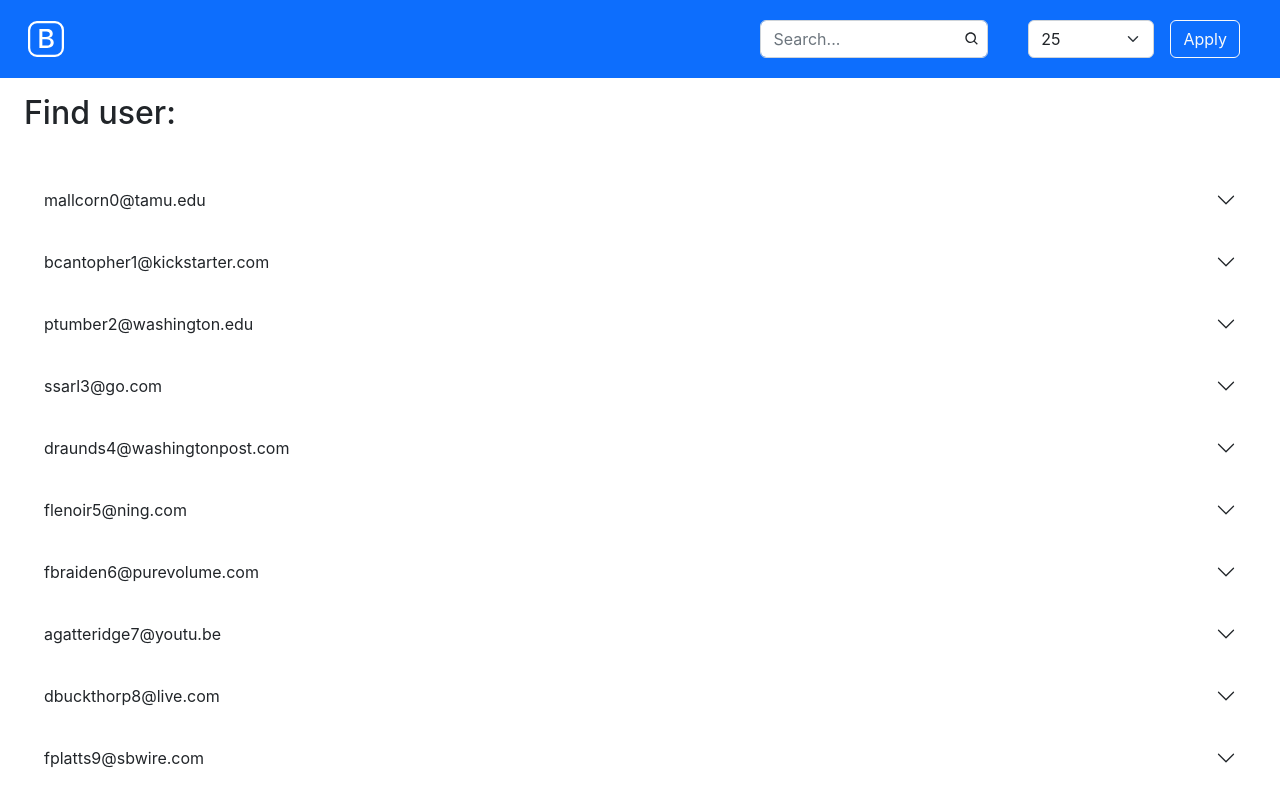
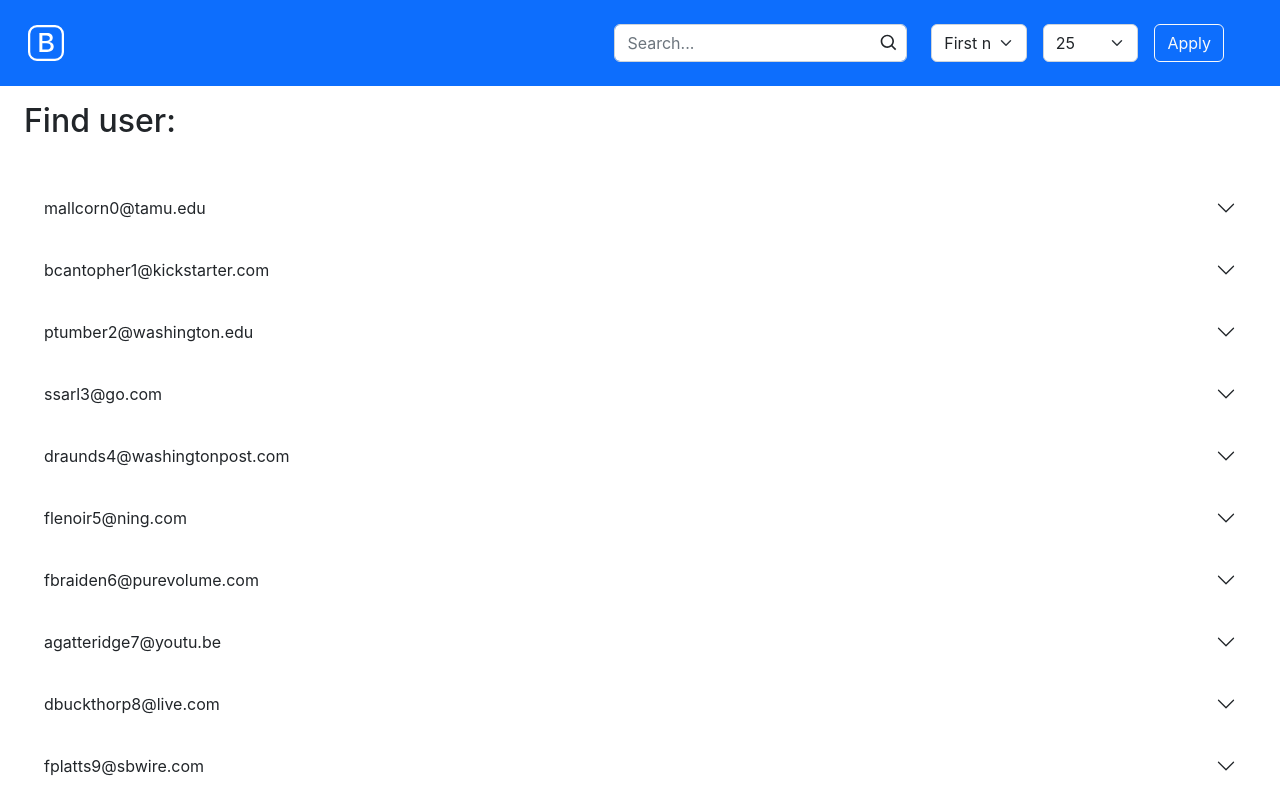
Before and after one commit to Segnities/react-user-list, a React (Create React App) app: page / in a window 1280 px wide. Shown: the top 800 px of the page. Built offline with nearby package versions, Linux system fonts and the light colour scheme.

Commit message:
light && dark themes

```diff
--- a/src/App.jsx
+++ b/src/App.jsx
@@ -11,7 +11,7 @@ function App() {
     const [users, setUsers] = useState([]);
     const [filter, setFilter] = useState({
         query: "",
-        select: ""
+        selectLimit: ""
     });
     const [limit, setLimit] = useState(25);
     const [theme, setHeaderTheme] = useState('primary');
--- a/src/components/UI/Header/index.js
+++ b/src/components/UI/Header/index.js
@@ -1,21 +1,34 @@
 import React, {useState} from 'react';
+
 import {Form, Navbar, Container, Button, OverlayTrigger, Tooltip} from "react-bootstrap";
+
+
+import {useReziseObserver} from "../../../hooks/useReziseObserver";
 
 import {BsBootstrap} from "@react-icons/all-files/bs/BsBootstrap";
 import {BiSearch} from "@react-icons/all-files/bi/BiSearch";
 
+
 import "./index.scss";
-import {useReziseObserver} from "../../../hooks/useReziseObserver";
+
 
 const Desktop = (props) => {
     const {filter, setFilter, onChangeLimit} = props;
     return (
         <Container className={'d-flex'}>
+            <OverlayTrigger placement={'bottom'} overlay={<Tooltip id={'tooltip-select-query-bottom'}>Select type of search.<strong>Select value and click apply button</strong></Tooltip>}>
+                <Form.Select>
+                    <option value="first_name">First name</option>
+                    <option value="last_name">Last name</option>
+                    <option value="email">Email</option>
+                    <option value="ip_address">Ip address</option>
+                </Form.Select>
+            </OverlayTrigger>
             <OverlayTrigger placement={'bottom'}
-                            overlay={<Tooltip id={`tooltip-select-bottom`}>Select count of displayed
-                                users. <strong>Select item and click apply</strong></Tooltip>}>
-                <Form.Select className={'mx-3'} value={filter.select} onChange={(e) => {
-                    setFilter({...filter, select: e.target.value})
+                            overlay={<Tooltip id={`tooltip-select-limit-bottom`}>Select count of displayed
+                                users. <strong>Select value and click apply button</strong></Tooltip>}>
+                <Form.Select className={'mx-3'} value={filter.selectLimit} onChange={(e) => {
+                    setFilter({...filter, selectLimit: e.target.value})
                 }}>
                     <option value="25">25</option>
                     <option value="50">50</option>
@@ -24,7 +37,7 @@ const Desktop = (props) => {
                     <option value="all">All</option>
                 </Form.Select>
             </OverlayTrigger>
-            <Button variant={'outline-light'} onClick={() => onChangeLimit(filter.select)}>Apply</Button>
+            <Button variant={'outline-light'} onClick={() => onChangeLimit(filter.selectLimit)}>Apply</Button>
         </Container>
     )
 }
@@ -34,19 +47,21 @@ const Header = (props) => {
     const [animation, setAnimation] = useState(false);
     const clientWidth = useReziseObserver();
 
+    const BsBootstrapIconStyles = `BsBootstrap ${animation ? 'logo-animation-bounce' : 'logo-animation-rubber'}`;
+
     return (
         <header>
             <Navbar bg={theme} variant="dark" className={"navbar p-3 w-100"}>
                 <Container fluid className={'w-100 justify-content-between'}>
                     <Navbar.Brand className={"d-flex align-items-center"}>
                         <BsBootstrap
-                            className={`BsBootstrap ${animation ? 'logo-animation-bounce' : 'logo-animation-rubber'}`}
+                            className={BsBootstrapIconStyles}
                             onClick={() => {
                                 setAnimation(!animation)
                                 onLogoClick()
                             }}/>
                     </Navbar.Brand>
-                    <Form className="d-flex justify-content-between align-items-center position-relative">
+                    <Form className="d-flex justify-content-between align-items-center position-relative form-control-lg">
                         <Container className={'d-flex align-items-center position-relative'}>
                             <Form.Control
                                 value={filter.query}
--- a/src/components/UserList/UserListItem/index.scss
+++ b/src/components/UserList/UserListItem/index.scss
@@ -5,11 +5,11 @@
 
 .accordion-body-dark {
   color: #fff;
-  background-color: #2e345a;
+  background-color: #1e2023;
 }
 
-.accordion-header-dark {
-  background-color: #7d8ef7;
+.accordion-header-dark > button {
+  background-color: #2b2f34;
   color: #f2eded;
 }
 
```
Also changed, not shown: 1 other file (tests, documents, lock files or other folders).
